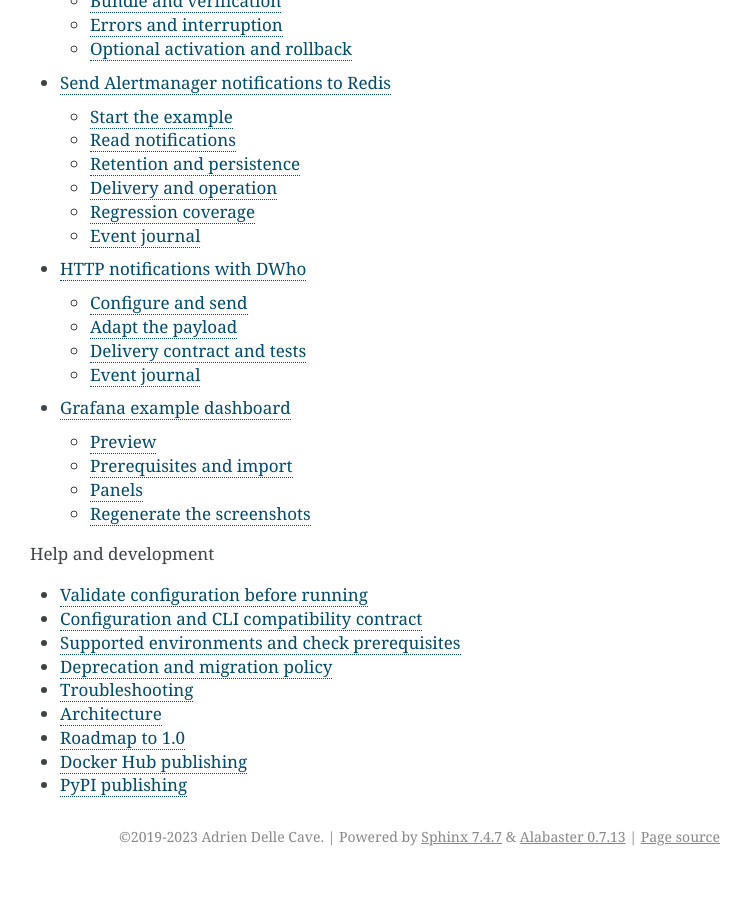
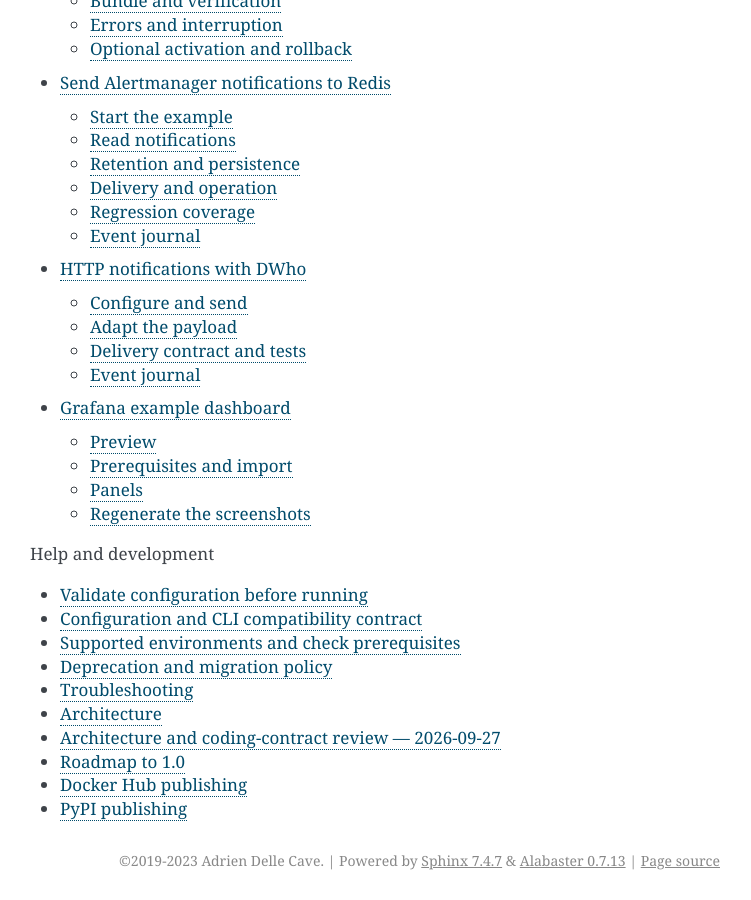
Before and after one commit to decryptus/monit-docker, a Sphinx documentation site: the page built from docs/index.rst, in a window 1280 px wide and 900 px high, scrolled down 3888 px. Shown: the whole window, without its empty margins (390-1141 px from the left). Built offline with Sphinx 7.4.7, drawn with Linux system fonts in a browser that asks for light colours; before the commit the page ends 4764 px from its top, so only the background shows below that.

Commit message:
docs: include architecture review in the Sphinx navigation

```diff
--- a/docs/index.rst
+++ b/docs/index.rst
@@ -55,6 +55,7 @@ For installation and the command reference, see the
    deprecation-policy
    troubleshooting
    architecture
+   architecture-review-2026-09-27
    roadmap
    dockerhub
    pypi
```
